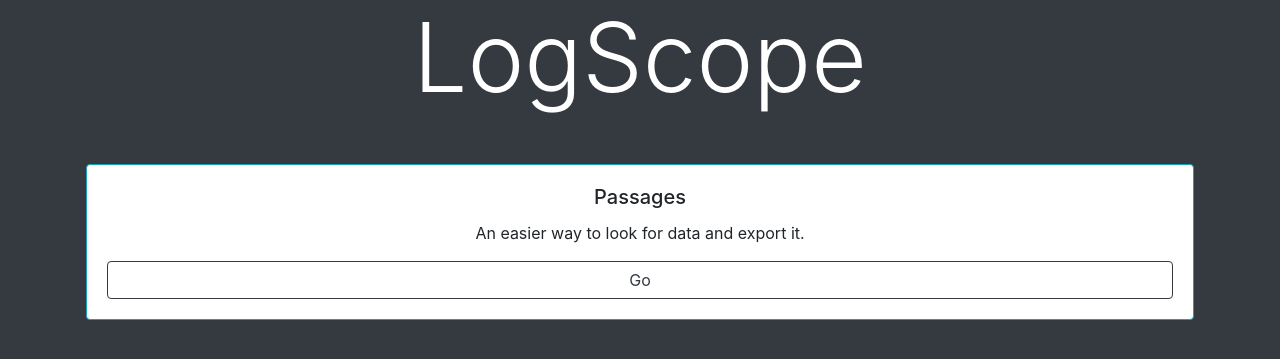
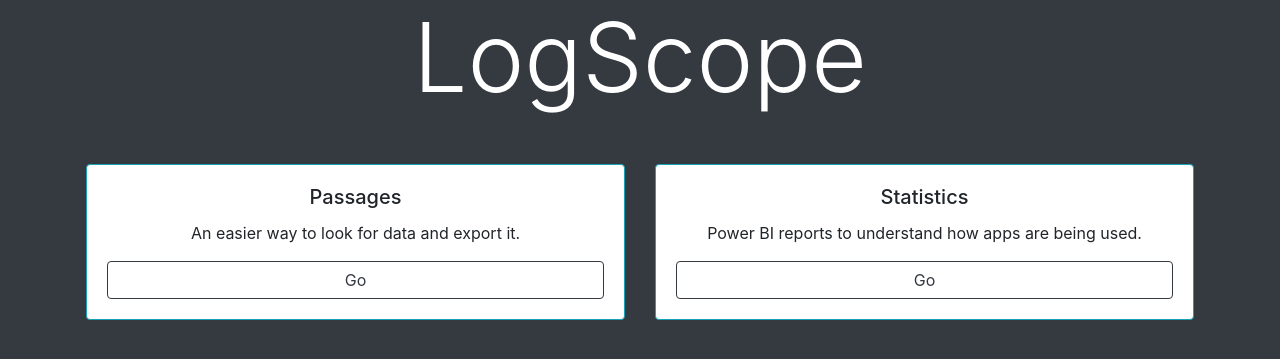
Before and after one commit to apm1005/TFG, a Django app: page / in a window 1280 px wide. Shown: the top 359 px of the page. Run offline with Django 3.2, Linux system fonts and the light colour scheme; parts of the project's set-up code (start-up, migrations or seed data) failed here and were passed over; some libraries are stand-ins or nearby versions.

Commit message:
Add Power BI report #65

```diff
--- a/app/src/logscope/templates/logscope/base.html
+++ b/app/src/logscope/templates/logscope/base.html
@@ -38,10 +38,10 @@
                     <div class="navbar-nav">
                       <a class="nav-item nav-link" href="{% url 'passage' %}">Passages</a>
                     </div>
+                    <div class="navbar-nav">
+                      <a class="nav-item nav-link" href="{% url 'statistic' %}">Statistics</a>
+                    </div>
                     <!--<div class="navbar-nav">
-                      <a class="nav-item nav-link" href="#">Statistics</a>
-                    </div>
-                    <div class="navbar-nav">
                       <a class="nav-item nav-link" href="#">KPIs</a>
                     </div>-->
                     <!-- Navbar Right Side -->
--- a/app/src/logscope/templates/logscope/home.html
+++ b/app/src/logscope/templates/logscope/home.html
@@ -18,7 +18,7 @@
         <h1 class="display-1 text-center text-white mb-5">LogScope</h1>
 		<div class="card border-dark bg-dark">
             <div class="row">
-                <div class="col-sm-12 text-center"><!--Substitute with col-sm-6-->
+                <div class="col-sm-6 text-center">
                     <div class="card border-info">
                         <div class="card-body">
                             <h5 class="card-title">Passages</h5>
@@ -27,14 +27,14 @@
                         </div>
                     </div>
                 </div>
-                <!--<div class="col-sm-6 text-center">
+                <div class="col-sm-6 text-center">
                     <div class="card border-info">
                         <div class="card-body">
                             <h5 class="card-title">Statistics</h5>
-                            <p class="card-text">Simple graphics to understand how apps are being used.</p>
-                            <a href="#" class="btn btn-outline-dark btn-block">Go</a>
+                            <p class="card-text">Power BI reports to understand how apps are being used.</p>
+                            <a href="{% url 'statistic' %}" class="btn btn-outline-dark btn-block">Go</a>
                         </div>
-                    </div>-->
+                    </div>
                 </div>
 			</div>
 		</div>
--- a/app/src/logscope/urls.py
+++ b/app/src/logscope/urls.py
@@ -2,9 +2,11 @@ from django.urls import path
 from .views import (
     HomeView,
     PassageTableView,
+    StatisticView,
 )
 
 urlpatterns = [
     path('', HomeView.as_view(), name='logscope-home'),
     path('passage/', PassageTableView.as_view(), name='passage'),
+    path('statistic/', StatisticView.as_view(), name='statistic'),
 ]
--- a/app/src/logscope/views.py
+++ b/app/src/logscope/views.py
@@ -18,3 +18,7 @@ class PassageTableView(ExportMixin, SingleTableMixin, FilterView):
     template_name = 'logscope/passage.html'
     table_class = PassageTable
     filterset_class = PassageFilter
+
+
+class StatisticView(TemplateView):
+    template_name = 'logscope/statistic.html'
```
Also changed, not shown: app/src/logscope/templates/logscope/statistic.html (added, +7 -0 lines).
